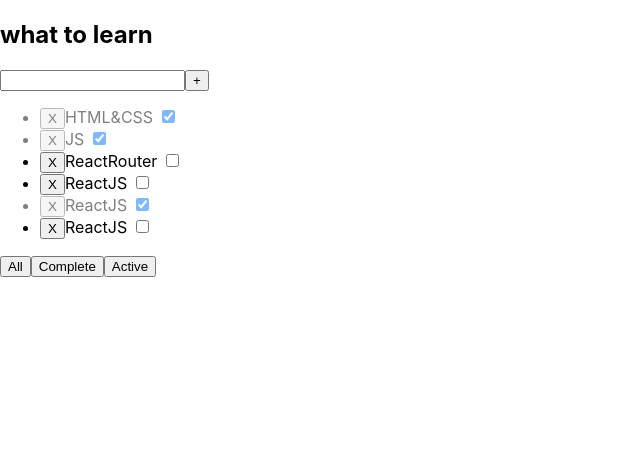
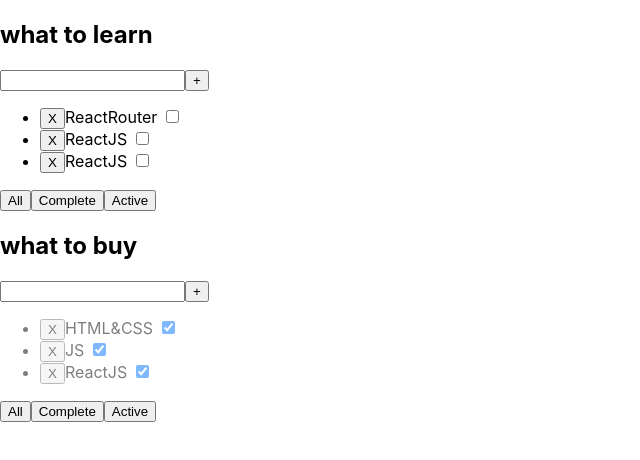
Before and after one commit to Andrey-Fedosov/ToDoListItKam, a React (Create React App) app: page / in a window 1280 px wide. Shown: the top 460 px of the page, without its empty margins (0-640 px from the left). Built offline with nearby package versions, Linux system fonts and the light colour scheme.

Commit message:
feature: add separate filtration

```diff
--- a/src/App.tsx
+++ b/src/App.tsx
@@ -4,10 +4,16 @@
 import { TODOList, filterValuePropsType } from "./components/TODOList";
 import { v1 } from "uuid";
 
+type todolistsPropsType = {
+  id: string;
+  title: string;
+  filter: filterValuePropsType;
+};
+
 function App() {
   const listName1 = "what to learn";
   const listName2 = "what to learn2";
-  const [filter, setFilter] = useState("all");
+  // const [filter, setFilter] = useState("all");
   const [status, setStatus] = useState(false);
 
   const tasks1 = [
@@ -30,8 +36,15 @@
     { id: v1(), title: "Yo-yo-yo", isDone: false },
   ];
 
-  const changeFilter = (filterValue: filterValuePropsType) => {
-    setFilter(filterValue);
+  const changeFilter = (
+    filterValue: filterValuePropsType,
+    todolistId: string
+  ) => {
+    let todolist = todolists.find((tl) => tl.id === todolistId);
+    if (todolist) {
+      todolist.filter = filterValue;
+      setTodoLists([...todolists]);
+    }
   };
 
   const deleteTask = (taskId: string) => {
@@ -51,8 +64,6 @@
     }
   };
 
-  let taskToDisplay = tasks;
-
   /*   switch (filter) {
     case "active":
       taskToDisplay = taskToDisplay.filter((t) => t.isDone === false);
@@ -64,24 +75,43 @@
       break;
   } */
 
-  if (filter === "active") {
+  // if (filter === "active") {
+  //   taskToDisplay = taskToDisplay.filter((t) => t.isDone === false);
+  // }
+  // if (filter === "complete") {
+  //   taskToDisplay = taskToDisplay.filter((t) => t.isDone === true);
+  // }
+
+  let [todolists, setTodoLists] = useState<Array<todolistsPropsType>>([
+    { id: v1(), title: "what to learn", filter: "active" },
+    { id: v1(), title: "what to buy", filter: "complete" },
+  ]);
+
+  return (
+    <div className="app">
+      {todolists.map((tl) => {
+        let taskToDisplay = tasks;
+        if (tl.filter === "active") {
           taskToDisplay = taskToDisplay.filter((t) => t.isDone === false);
         }
-  if (filter === "complete") {
+        if (tl.filter === "complete") {
           taskToDisplay = taskToDisplay.filter((t) => t.isDone === true);
         }
 
         return (
-    <div className="app">
           <TODOList
-        listName={listName1}
+            key={tl.id}
+            id={tl.id}
+            listName={tl.title}
             taskList={taskToDisplay}
             deleteTask={deleteTask}
             addTask={addTask}
             changeFilter={changeFilter}
             changeStatus={changeStatus}
-        filter={filter}
+            filter={tl.filter}
           />
+        );
+      })}
     </div>
   );
 }
--- a/src/components/TODOList.tsx
+++ b/src/components/TODOList.tsx
@@ -10,11 +10,14 @@
 };
 
 type todolistPropsType = {
+  key: string;
+  id: string;
+  // todolistId: string;
   listName: string;
   taskList: taskListPropsType[];
   deleteTask: (taskId: string) => void;
   addTask: (title: string) => void;
-  changeFilter: (filterValue: filterValuePropsType) => void;
+  changeFilter: (filterValue: filterValuePropsType, todolistId: string) => void;
   changeStatus: (taskId: string, isDone: boolean) => void;
   filter: string;
 };
@@ -38,8 +41,11 @@
     }
   };
 
-  const changeFilterHandler = (filter: filterValuePropsType) => {
-    props.changeFilter(filter);
+  const changeFilterHandler = (
+    filter: filterValuePropsType,
+    todolistId: string
+  ) => {
+    props.changeFilter(filter, todolistId);
   };
 
   const onChangeHandler = (e: ChangeEvent<HTMLInputElement>) => {
@@ -116,21 +122,21 @@
         className={props.filter === "all" ? "active-filter" : ""}
         btnName="All"
         callback={() => {
-          changeFilterHandler("all");
+          changeFilterHandler("all", props.id);
         }}
       />
       <Button
         className={props.filter === "complete" ? "active-filter" : ""}
         btnName="Complete"
         callback={() => {
-          changeFilterHandler("complete");
+          changeFilterHandler("complete", props.id);
         }}
       />
       <Button
         className={props.filter === "active" ? "active-filter" : ""}
         btnName="Active"
         callback={() => {
-          changeFilterHandler("active");
+          changeFilterHandler("active", props.id);
         }}
       />
     </div>
```
Lines whose indentation alone changed are shown as unchanged.
